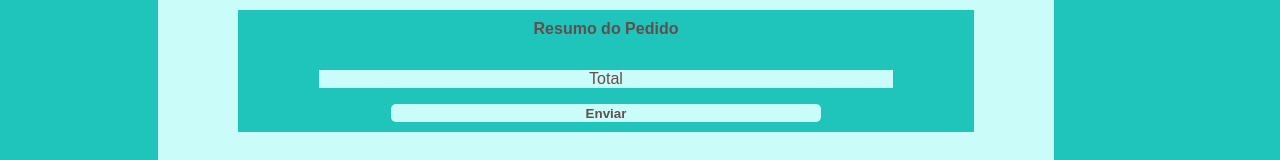
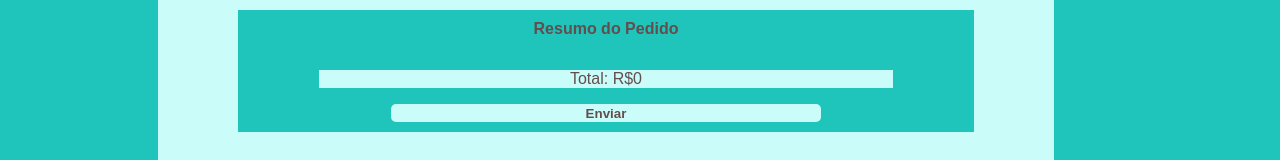
Before and after one commit to NiEl0503/BurgerBots, an Angular app: page /garcom in a window 1280 px wide. Shown: the part 206-366 px from the top of the page. Built offline with nearby package versions, Linux system fonts and the light colour scheme; a web font is replaced by a local one.

Commit message:
mostrando o valor total do pedido

```diff
--- a/src/app/view/garcon/products/products.component.html
+++ b/src/app/view/garcon/products/products.component.html
@@ -35,8 +35,9 @@
                 </ul>
             </div>
             <div class="total">
-                <p>Total</p>
-            </div>
+                <p>Total: R${{ calculateTotal() }}</p>
+              </div>
+
             <div class="enviar">
                 <button>Enviar</button>
             </div>
--- a/src/app/view/garcon/products/products.component.ts
+++ b/src/app/view/garcon/products/products.component.ts
@@ -52,4 +52,15 @@ export class ProductsComponent implements OnInit {
   removeSelectedProduct(product: any) {
     this.productsCommunicationService.removeSelectedProduct(product);
   }
+
+  calculateTotal(): number {
+    let total = 0;
+
+    for (const product of this.selectedProducts) {
+      total += product.price * product.quantity;
+    }
+
+    return total;
+  }
+
 }
```
